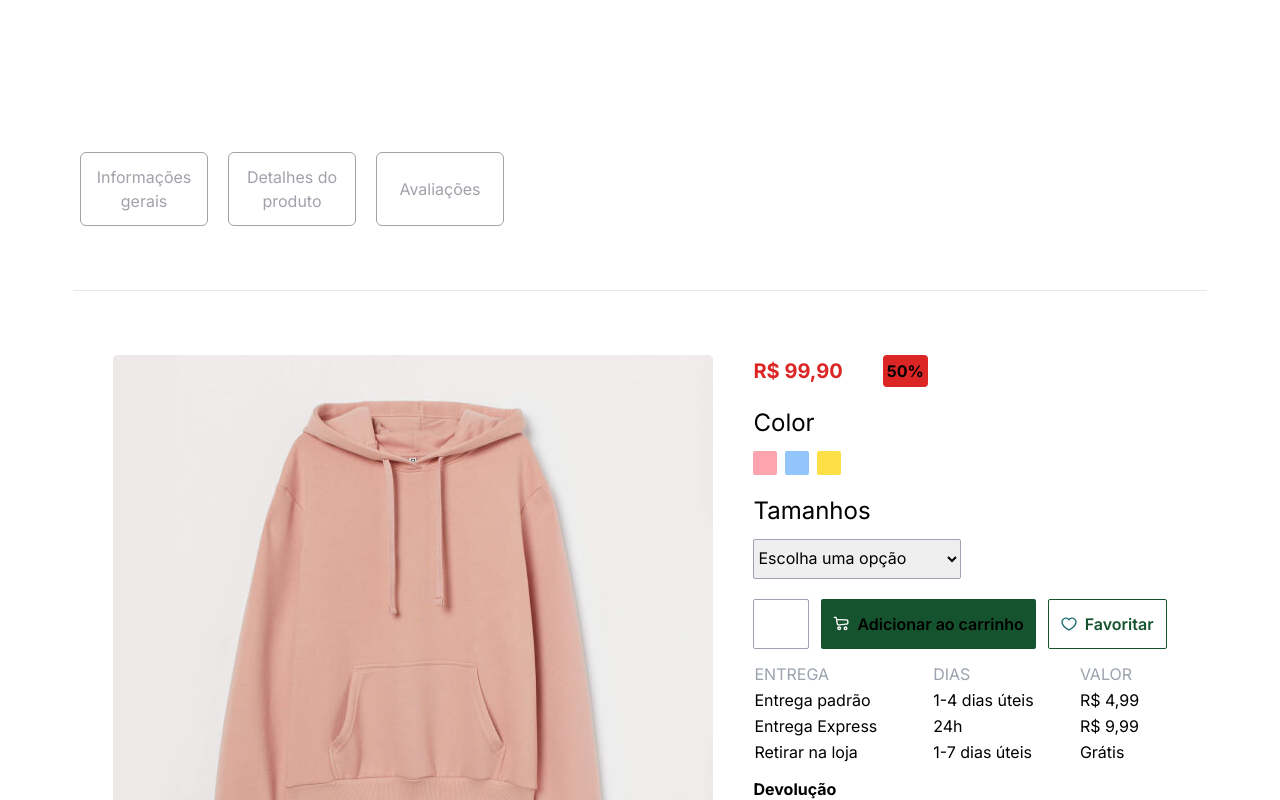
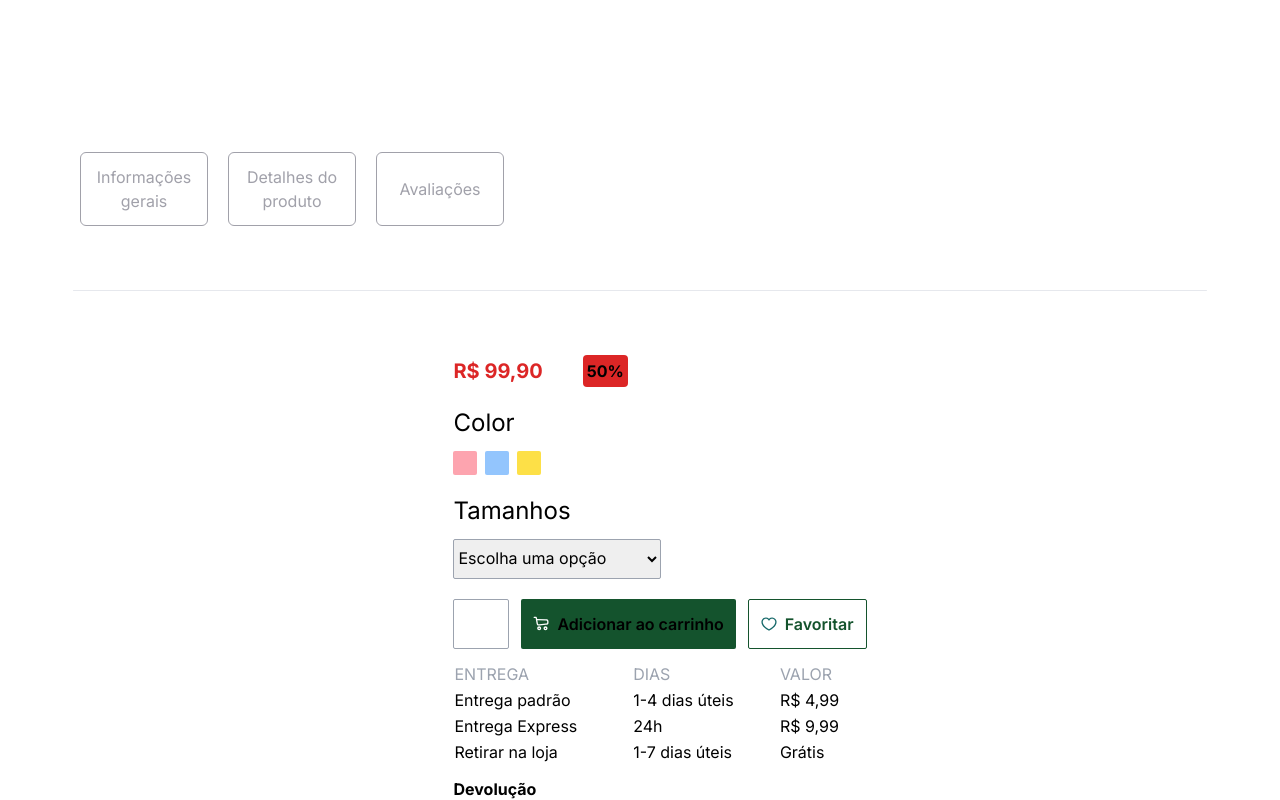
Before and after one commit to costa-Italo/ecommerce-project-clone, a Next.js app: page /product-page in a window 1280 px wide. Shown: the top 800 px of the page. Built offline with nearby package versions, Linux system fonts and the light colour scheme.

Commit message:
feat: Imagem do produto

```diff
--- a/src/components/Gridproducts.tsx
+++ b/src/components/Gridproducts.tsx
@@ -25,7 +25,7 @@
         const router = useRouter()
 
         const handleBuyNow = () => {
-            router.push(`product-page?productName=${encodeURIComponent(productName)}`)
+            router.push(`product-page?productName=${encodeURIComponent(productName)}&imageSrc=${encodeURIComponent(imageSrc)}`)
         }
 
     const { isHovered, handleMouseEnter, handleMouseLeave } = useHoverBuyButton();
--- a/src/components/detaills_components/ProductDetails.tsx
+++ b/src/components/detaills_components/ProductDetails.tsx
@@ -1,5 +1,4 @@
 import React from 'react'
-import Casaco from "../../assets/casaco.png"
 import Price from './Price'
 import Color from './Color'
 import Size from './Size'
@@ -8,12 +7,16 @@ import Delivery from './Delivery'
 import Return from './Return'
 import Share from './Share'
 import Payments from './Payments'
+import {useRouter } from 'next/router'
 
 const ProductDetails = () => {
+  const router = useRouter()
+  const { imageSrc } = router.query
+
   return (
     <div className='flex flex-row justify-center items center gap-10'>
         <div>
-            <img src={Casaco.src} alt=""  className=''/>
+            <img src={imageSrc as string} alt=""  className=''/>
         </div>
         <div className='flex flex-col'>
           <Price />
--- a/src/pages/cart-page.tsx
+++ b/src/pages/cart-page.tsx
@@ -2,7 +2,6 @@ import CardInfo from '@/components/cart_page/CardInfo'
 import Container from '@/components/cart_page/Container'
 import TitlePage from '@/components/cart_page/TitlePage'
 import Header from '@/components/detaills_components/Header'
-import ProductDetails from '@/components/detaills_components/ProductDetails'
 import React from 'react'
 
 function cartPage() {
```
